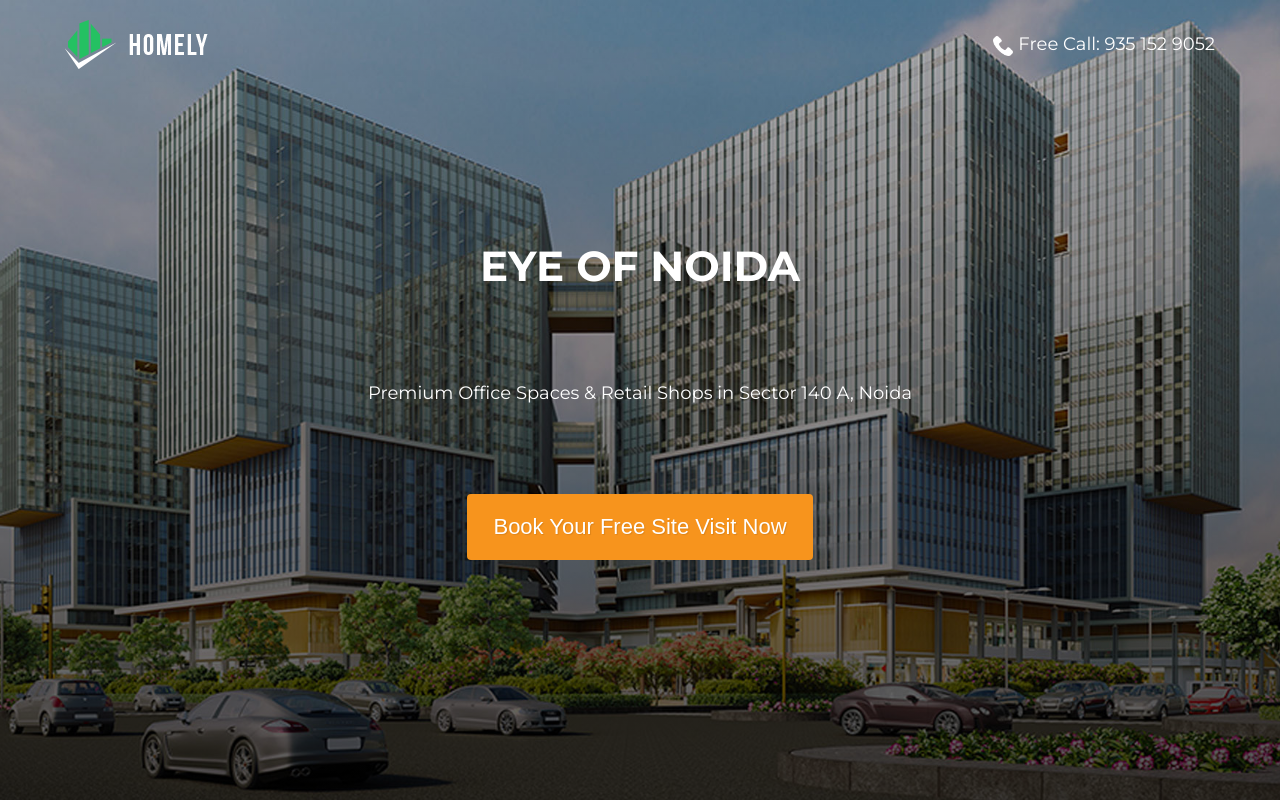
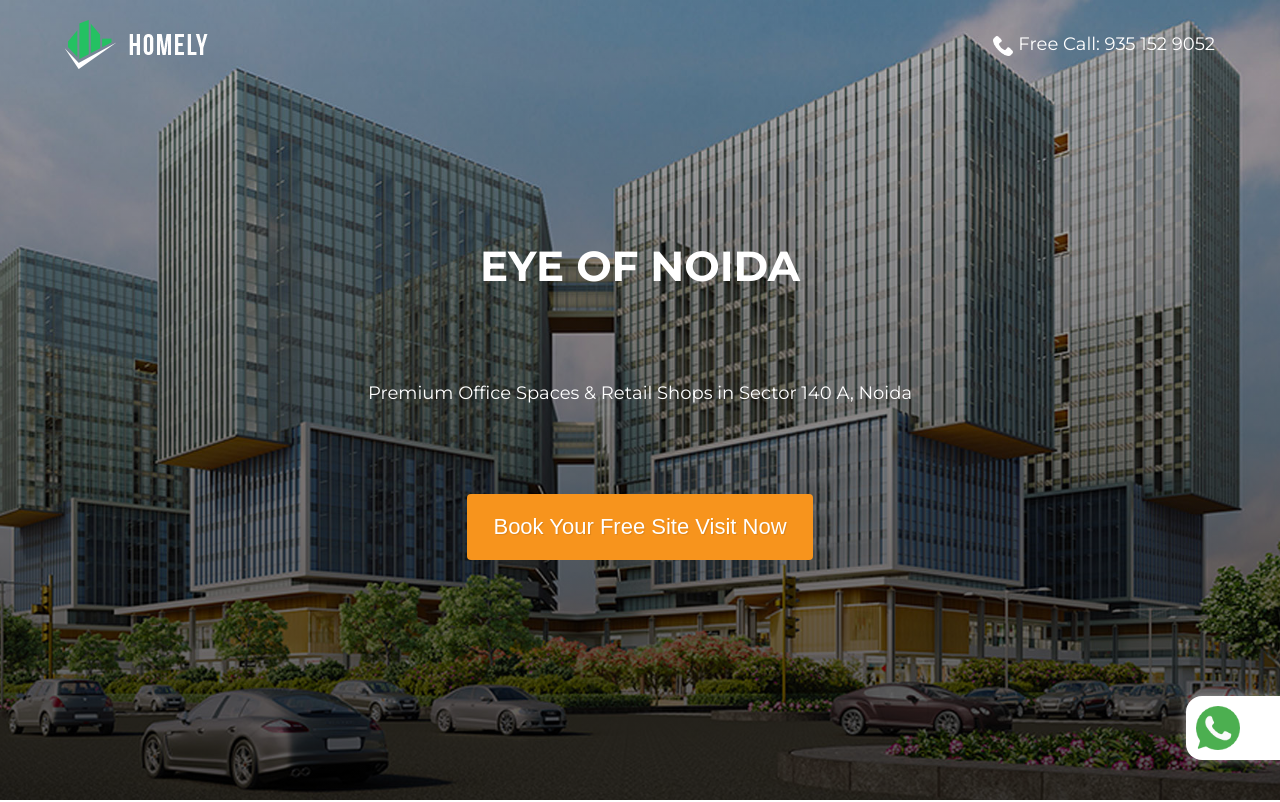
Before and after one commit to karamveer-hub/jaiProject, a plain HTML site: page index.html in a window 1280 px wide. Shown: the top 802 px of the page. Drawn offline with nearby package versions, Linux system fonts and the light colour scheme.

Commit message:
Add files via upload

```diff
--- a/index.html
+++ b/index.html
@@ -163,12 +163,15 @@
             <div class="section section3 display_flex_col">
                 <iframe src="https://www.google.com/maps/embed?pb=!1m18!1m12!1m3!1d224537.97541371488!2d76.91344571347328!3d28.437179202104353!2m3!1f0!2f0!3f0!3m2!1i1024!2i768!4f13.1!3m3!1m2!1s0x390ce3b1867bb663%3A0xf80d4a142702f6d9!2sTechworks!5e0!3m2!1sen!2sin!4v1692098447022!5m2!1sen!2sin" width="100%" height="400px" style="border:0;" allowfullscreen="" loading="lazy" referrerpolicy="no-referrer-when-downgrade"></iframe>            </div>
             </div>
-
+            <img src="whatsapp.png" alt="" id="whatsappIcon" onclick="sendOnWhatsapp()">
     </section>
 
     <script>
 
-
+        function sendOnWhatsapp(){
+            const redirect = `https://api.whatsapp.com/send?text=Hi, I checked your Website and I need Office Spaces and Retail Shops`;
+            window.open(redirect, '_blank');
+        }
 
         function SubForm() {
             // event.preventDefault()
--- a/style.css
+++ b/style.css
@@ -273,3 +273,15 @@ body{
 .section3 iframe{
 
 }
+#whatsappIcon{
+    position: fixed;
+    bottom: 5%;
+    right: 0%;
+    height: 64PX;
+    /* margin: 0 auto; */
+    background: #ffffff;
+    padding: 10px 40px 10px 10px;
+    border-top-left-radius: 16px;
+    border-bottom-left-radius: 16px;
+    box-shadow: 0 0 8px 2px #e4e4e45e;
+}
```
Also changed, not shown: whatsapp.png (added).
